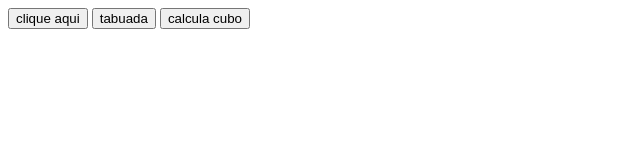
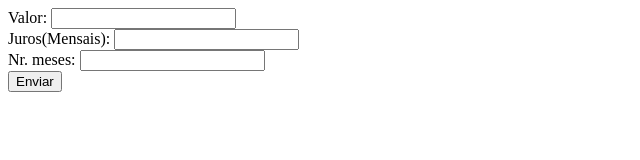
Before and after one commit to emy24107/primeiroc_3t, a plain HTML site: page index.html in a window 1280 px wide. Shown: the whole page, without its empty margins (0-640 px from the left). Drawn offline with Linux system fonts and the light colour scheme.

Commit message:
Update index.html

```diff
--- a/index.html
+++ b/index.html
@@ -8,8 +8,9 @@
     <script src="estudo.js"></script>
 </head>
 <body>
-    <button onclick="escreva()">clique aqui</button>
-    <button onclick="minhaTabuada()">tabuada</button>
-    <button onclick="cubo()">calcula cubo</button>
+    Valor: <input id="valor" type="text"><br>
+    Juros(Mensais): <input id="juros" type="text"><br>
+    Nr. meses: <input id="meses" type="text"><br>
+    <button onclick="mat()">Enviar</button>
 </body>
 </html>
```
